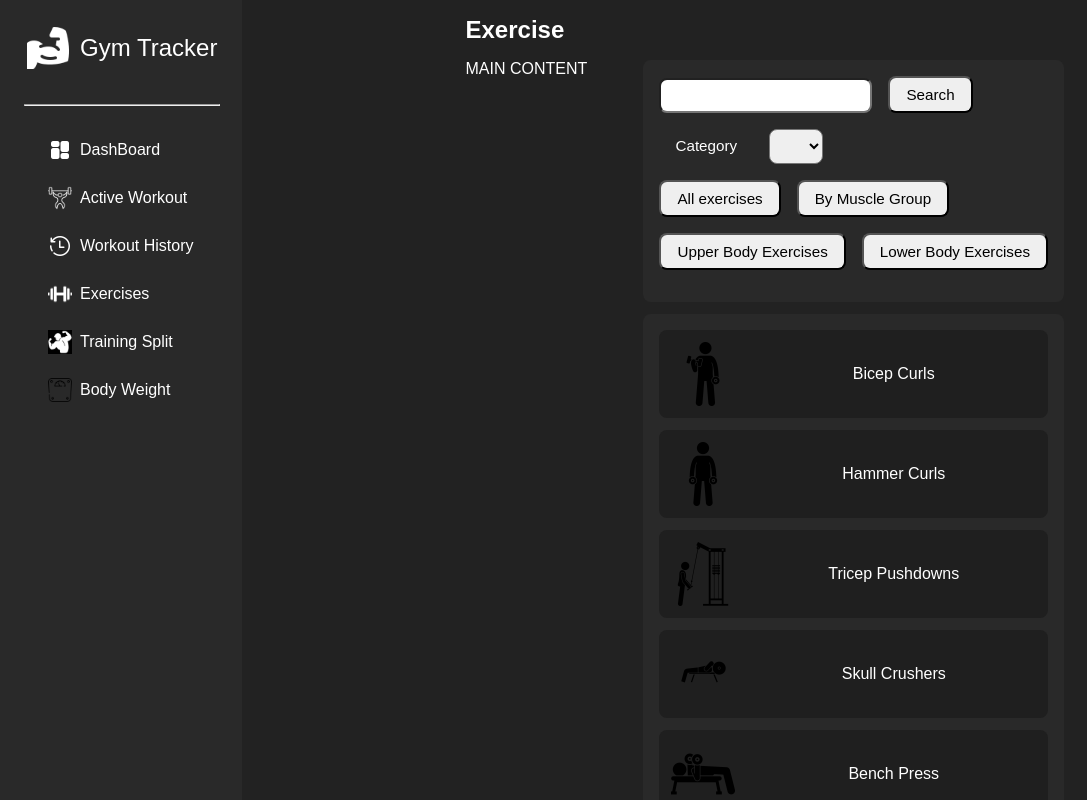
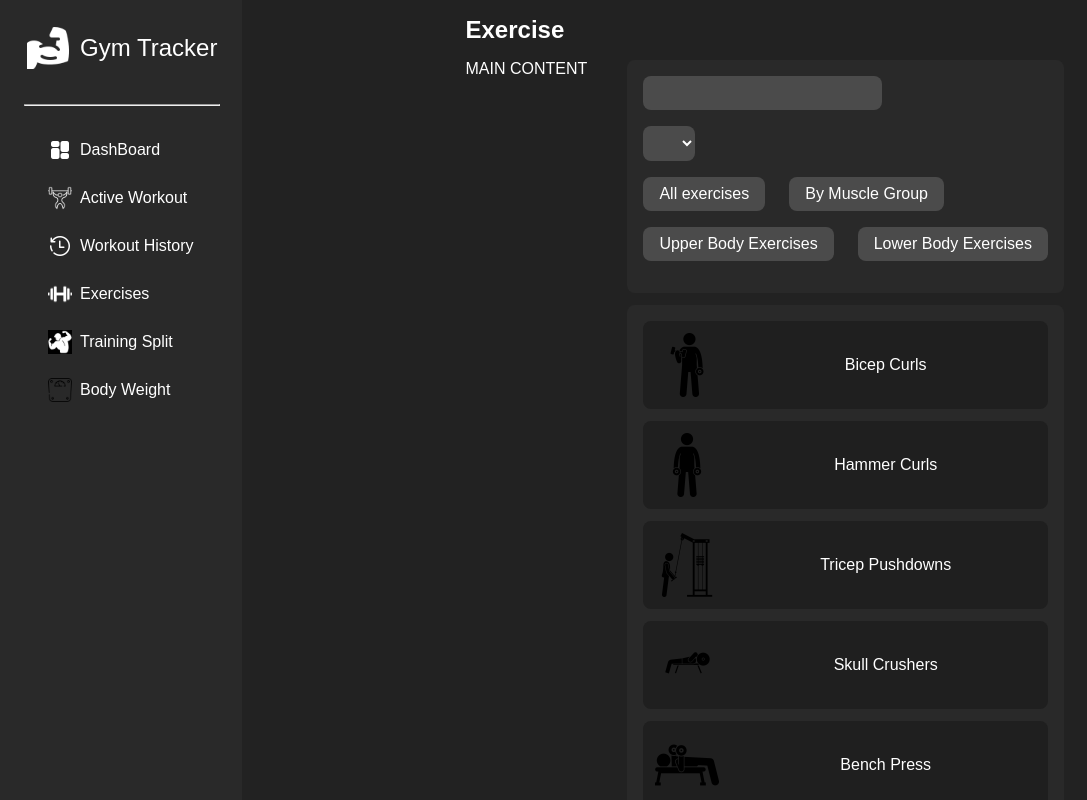
Before and after one commit to Luan2118/gym-tracker-project, a React (Vite) app: page /exercises in a window 1280 px wide. Shown: the top 800 px of the page, without its empty margins (0-1087 px from the left). Built offline with nearby package versions, Linux system fonts and the light colour scheme.

Commit message:
refactor: rename exercisesList to exercises

```diff
--- a/src/data/exercises.js
+++ b/src/data/exercises.js
@@ -9,7 +9,7 @@ import skullcrushers from '../assets/exercises/skullcrushers.png'
 import squat from '../assets/exercises/squat.png'
 import triceppushdowns from '../assets/exercises/triceppushdowns.png'
 
-export const exercisesList = [
+export const exercises = [
     {
       id: 'bicep-curls',
       name: "Bicep Curls",
--- a/src/pages/Exercises/Exercises.jsx
+++ b/src/pages/Exercises/Exercises.jsx
@@ -1,5 +1,6 @@
 import ExerciseList from './components/ExerciseList'
 import styles from './Exercises.module.css'
+import { exercises } from '../../data/exercises'
 
 export default function Exercises() {
 
@@ -24,12 +25,11 @@ export default function Exercises() {
                 <label htmlFor='search-exercise' />
                 <input type="text" id="search-exercise" className={styles["search-exercise-input"]} />
 
-                <button className={styles["search-exercise-button"]}>Search</button>
               </div>
 
               <div className={styles["filter-input-link"]}>
 
-                <label htmlFor="exercise-category" className={styles["by-muscle-category-label"]}>Category</label>
+                <label htmlFor="exercise-category" className={styles["sr-only"]}>Category</label>
                 <select id="exercise-category" className={styles["by-muscle-category-input"]}></select>
 
 
--- a/src/pages/Exercises/Exercises.module.css
+++ b/src/pages/Exercises/Exercises.module.css
@@ -1,4 +1,17 @@
-.content-wrapper{
+.sr-only {
+  position: absolute;
+  width: 1px;
+  height: 1px;
+  padding: 0;
+  margin: -1px;
+  overflow: hidden;
+  clip: rect(0, 0, 0, 0);
+  white-space: nowrap;
+  border: 0;
+}
+
+
+.content-wrapper {
   display: flex;
   flex-direction: row;
   gap: 2rem;
@@ -7,6 +20,7 @@
 .main-content-wrapper {
   flex: 1 1 auto;
 }
+
 .filter-wrapper {
   display: flex;
   flex-direction: column;
@@ -34,22 +48,28 @@
 
 .search-exercise-input,
 .by-muscle-category-input,
-.by-muscle-category-label,
 .all-exercises,
 .upper-body-exercises {
+  background-color: rgb(75, 75, 75);
+  color: white;
+  font-size: 2rem;
+  border: none;
   border-radius: 1rem;
   padding: 1rem 2rem;
-  margin-right: 2rem;
+  margin-right: 3rem;
+  cursor: pointer;
 }
 
-.search-exercise-button,
-.by-muscle-category-label,
 .all-exercises,
 .by-muscle-group-filter,
 .upper-body-exercises,
 .lower-body-exercises {
+  background-color: rgb(75, 75, 75);
+  color: white;
+  font-size: 2rem;
+  border: none;
   border-radius: 1rem;
-  font-size: 1.9rem;
+  cursor: pointer;
   padding: 1rem 2rem;
 }
 
--- a/src/pages/Exercises/components/ExerciseItem.jsx
+++ b/src/pages/Exercises/components/ExerciseItem.jsx
@@ -1,10 +1,10 @@
 import styles from './ExerciseItem.module.css'
-import { exercisesList } from '../../../data/exercises'
+import { exercises } from '../../../data/exercises'
 
 export default function ExerciseItem() {
   return (
     <>
-      {exercisesList.map((exercise) => {
+      {exercises.map((exercise) => {
         return (
           <button key={exercise.id} className={styles["exercise-item-wrapper"]} >
             <img src={exercise.icon} alt='' aria-hidden="true" className={styles["exercise-item-img"]}/>
--- a/src/pages/TrainingSplit/TrainingSplit.jsx
+++ b/src/pages/TrainingSplit/TrainingSplit.jsx
@@ -1,5 +1,5 @@
 import { useState, useRef } from 'react'
-import { exercisesList } from '../../data/exercises'
+import { exercises } from '../../data/exercises'
 import TrainingSplitList from './components/TrainingSplitList'
 import deleteWorkoutDayIcon from '../../assets/training-split/delete-workout-day.png'
 import close from '../../assets/training-split/x-close.png'
@@ -119,7 +119,7 @@ export default function TrainingSplit() {
   }
 
   function selectExercise(workoutDayID, selectedExerciseId, addedExerciseRowId) {
-    const selectedExercise = exercisesList.find((exercise) => exercise.id === selectedExerciseId);
+    const selectedExercise = exercises.find((exercise) => exercise.id === selectedExerciseId);
 
     setWorkoutDays((prev) =>
       prev.map((workoutday) => {
--- a/src/pages/TrainingSplit/components/WorkoutDayExercise.jsx
+++ b/src/pages/TrainingSplit/components/WorkoutDayExercise.jsx
@@ -2,7 +2,7 @@ import styles from './WorkoutDayExercise.module.css'
 import plusIcon from '../../../assets/training-split/plus-icon.png'
 import deleteSetIcon from '../../../assets/training-split/deleteSet.png'
 import deleteWorkoutDayIcon from '../../../assets/training-split/delete-workout-day.png'
-import { exercisesList } from '../../../data/exercises'
+import { exercises } from '../../../data/exercises'
 
 export default function WorkoutDayExercise({ addedExercise, workoutDayId, selectExerciseAgain, handleSearchExerciseText, deleteExercise, handleWeightSet, handleRepsSet, deleteSet, addSet,selectExercise }) {
   return (
@@ -57,7 +57,7 @@ export default function WorkoutDayExercise({ addedExercise, workoutDayId, select
       {addedExercise.confirm ? '' :
         <ul className={styles["search-exercise-list-wrapper"]}>
           {
-            exercisesList.filter((exercise) => exercise.name.toLowerCase().includes(addedExercise.searchText.toLowerCase()))
+            exercises.filter((exercise) => exercise.name.toLowerCase().includes(addedExercise.searchText.toLowerCase()))
               .map((exer) => {
                 if (addedExercise.searchText.length === 0) return;
                 return (
```
